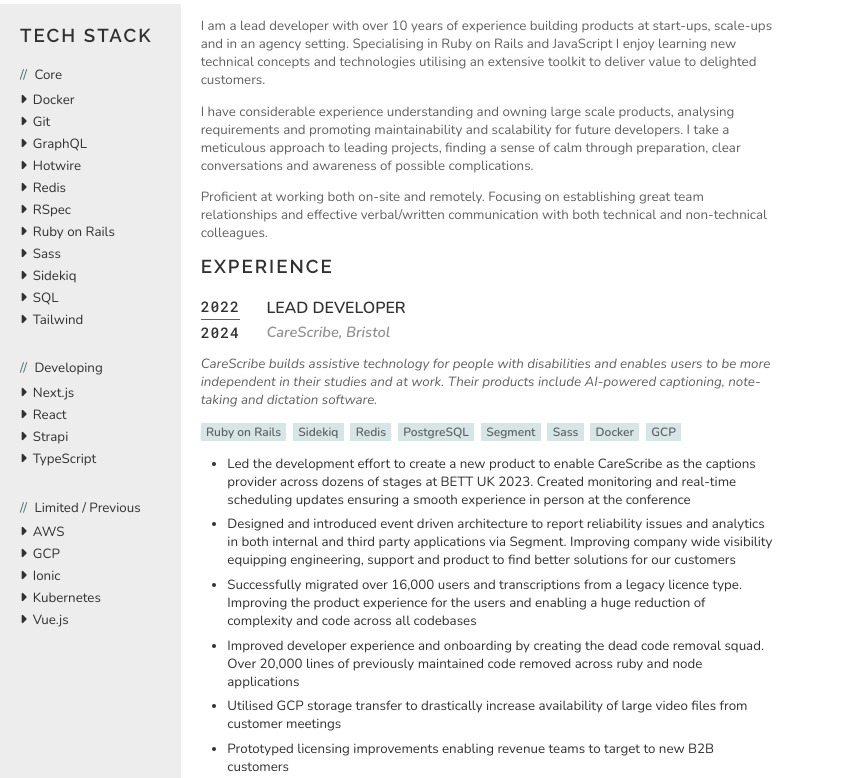
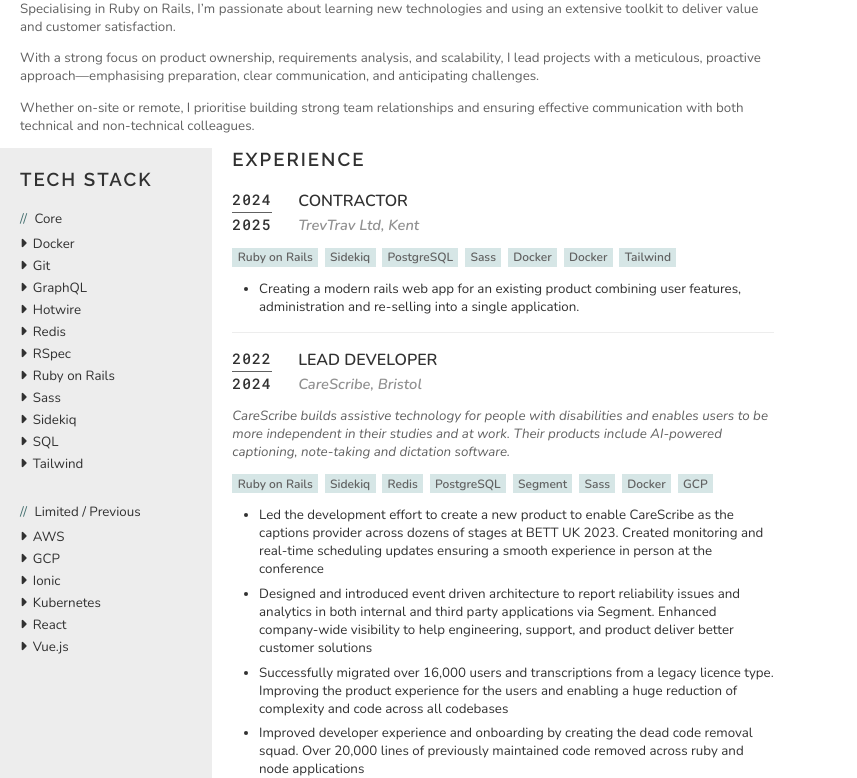
Before and after one commit to SteveFenn/cv, a plain HTML site: page index.html in a window 1280 px wide. Shown: the part 160-938 px from the top of the page, without its empty margins (0-857 px from the left). Drawn offline with nearby package versions, Linux system fonts and the light colour scheme.

Commit message:
Updates Jun 2025

```diff
--- a/index.html
+++ b/index.html
@@ -32,8 +32,8 @@
           <ul>
             <li title="email">
               <i class="fa fa-regular fa-envelope"></i>
-              <a href="mailto:hello@stevefenn.dev" class="u-email">
-                hello@stevefenn.dev
+              <a href="mailto:steve.fenn@trevtrav.com" class="u-email">
+                steve.fenn@trevtrav.com
               </a>
             </li>
             <li title="github">
@@ -48,12 +48,6 @@
                 stevefenn
               </a>
             </li>
-            <li title="website">
-              <i class="fa fa-solid fa-desktop"></i>
-              <a href="https://stevefenn.dev" rel="me self external" class="u-url">
-                stevefenn.dev
-              </a>
-            </li>
           </ul>
           <figcaption>
             <span class="p-fn p-name">
@@ -63,39 +57,84 @@
               Lead Developer
             </span>
             <span class="p-note">
-              Get in touch with me at hello@stevefenn.dev
+              Get in touch with me at steve.fenn@trevtrav.com
             </span>
           </figcaption>
         </figure>
       </aside>
     </header>
+    <section class="about-me p-summary">
+      <p>
+        I’m a Lead Developer with 10+ years of experience building high-quality products across startups, scale-ups, and agencies. Specialising in Ruby on Rails, I’m passionate about learning new technologies and using an extensive toolkit to deliver value and customer satisfaction.
+      </p>
+      <p>
+        With a strong focus on product ownership, requirements analysis, and scalability, I lead projects with a meticulous, proactive approach—emphasising preparation, clear communication, and anticipating challenges.
+      </p>
+      <p>
+        Whether on-site or remote, I prioritise building strong team relationships and ensuring effective communication with both technical and non-technical colleagues.
+      </p>
+    </section>
     <main>
       <div class="content">
-        <section class="about-me p-summary">
-          <p>
-            I am a lead developer with over 10 years of experience building products at start-ups,
-            scale-ups and in an agency setting. Specialising in Ruby on Rails and JavaScript I
-            enjoy learning new technical concepts and technologies utilising an extensive toolkit
-            to deliver value to delighted customers.
-          </p>
-          <p>
-            I have considerable experience understanding and owning large scale products, analysing
-            requirements and promoting maintainability and scalability for future developers. I
-            take a meticulous approach to leading projects, finding a sense of calm through
-            preparation, clear conversations and awareness of possible complications.
-          </p>
-          <p>
-            Proficient at working both on-site and remotely. Focusing on establishing great
-            team relationships and effective verbal/written communication with both technical
-            and non-technical colleagues.
-          </p>
-        </section>
         <section>
           <header>
             <h3>Experience</h3>
           </header>
           <div>
             <ul class="experience">
+              <li class="p-experience h-event">
+                <div class="experience-heading" style="padding-bottom: 1rem;">
+                  <div class="experience-date">
+                    <time datetime="2024-11-01" class="dt-start">
+                      2024
+                    </time>
+                    <time datetime="2025-04-01" class="dt-end">
+                      2025
+                    </time>
+                  </div>
+                  <div class="experience-title">
+                    <span class="p-name">
+                      Contractor
+                    </span>
+                    <span class="p-location">
+                      TrevTrav Ltd, Kent
+                    </span>
+                  </div>
+                </div>
+                <div class="p-summary">
+                  <div class="tech-stack">
+                    <ul>
+                      <li>
+                        Ruby on Rails
+                      </li>
+                      <li>
+                        Sidekiq
+                      </li>
+                      <li>
+                        PostgreSQL
+                      </li>
+                      <li>
+                        Sass
+                      </li>
+                      <li>
+                        Docker
+                      </li>
+                      <li>
+                        Docker
+                      </li>
+                      <li>
+                        Tailwind
+                      </li>
+                    </ul>
+                  </div>
+                  <ul class="accomplishments">
+                    <li>
+                      Creating a modern rails web app for an existing product combining user features,
+                      administration and re-selling into a single application.
+                    </li>
+                  </ul>
+                </div>
+              </li>
               <li class="p-experience h-event">
                 <div class="experience-heading">
                   <div class="experience-date">
@@ -159,8 +198,7 @@
                     <li>
                       Designed and introduced event driven architecture to report reliability
                       issues and analytics in both internal and third party applications via
-                      Segment. Improving company wide visibility equipping engineering,
-                      support and product to find better solutions for our customers
+                      Segment. Enhanced company-wide visibility to help engineering, support, and product deliver better customer solutions
                     </li>
                     <li>
                       Successfully migrated over 16,000 users and transcriptions from a legacy
@@ -202,7 +240,7 @@
                     </span>
                   </div>
                 </div>
-                <div class="p-summary">
+                <div class="page-spacing p-summary">
                   <p class="description">
                     Immersive Labs is a gamified learning environment that creates live sandbox
                     environments to allow its customers to practise their ability to effectively
@@ -236,7 +274,7 @@
                       </li>
                     </ul>
                   </div>
-                  <div class="page-spacing">
+                  <div>
                     <ul class="accomplishments">
                       <li>
                         Leading the development of an internal tool used to expand the functionality
@@ -313,19 +351,13 @@
                   </div>
                   <ul class="accomplishments">
                     <li>
-                      Developed the first care leavers app, co-produced with young
-                      people across Bristol. The app is now used by local authorities
-                      across the UK providing information, advice and guidance,
-                      improving outcomes for their young people
+                      Developed the first care leavers app, co-produced with young people in Bristol, now used by UK local authorities to provide advice and guidance, improving outcomes
                     </li>
                     <li>
-                      Introduced agile development techniques, taking responsibility
-                      for the output of a small team of developers and designers
+                      Introduced agile development, leading a small team of developers and designers to ensure high-quality output
                     </li>
                     <li>
-                      Designed and created the tenanted front end templating system
-                      used to create a wide range of public sector solutions.
-                      Decreasing the development time and improving maintainability across the project
+                      Designed and built a reusable front-end templating system for public sector solutions, reducing development time and improving maintainability
                     </li>
                   </ul>
                 </div>
@@ -430,13 +462,10 @@
                   </div>
                   <ul class="accomplishments">
                     <li>
-                      Updating customer event calendars using Vue.js
+                      Creation of a Ruby on Rails / Vue.js websites for a wide range of customers
                     </li>
                     <li>
                       Responsible for weekly email builds for e-commerce clients
-                    </li>
-                    <li>
-                      Creation of a Ruby on Rails websites for a wide range of customers
                     </li>
                   </ul>
                 </div>
@@ -502,28 +531,6 @@
           </ul>
           <p>
             <span class="decoration">//</span>
-            Developing
-          </p>
-          <ul>
-            <li class="p-skill">
-              <i class="fa fa-solid fa-caret-right"></i>
-              Next.js
-            </li>
-            <li class="p-skill">
-              <i class="fa fa-solid fa-caret-right"></i>
-              React
-            </li>
-            <li class="p-skill">
-              <i class="fa fa-solid fa-caret-right"></i>
-              Strapi
-            </li>
-            <li class="p-skill">
-              <i class="fa fa-solid fa-caret-right"></i>
-              TypeScript
-            </li>
-          </ul>
-          <p>
-            <span class="decoration">//</span>
             Limited / Previous
           </p>
           <ul>
@@ -542,6 +549,10 @@
             <li class="p-skill">
               <i class="fa fa-solid fa-caret-right"></i>
               Kubernetes
+            </li>
+            <li class="p-skill">
+              <i class="fa fa-solid fa-caret-right"></i>
+              React
             </li>
             <li class="p-skill">
               <i class="fa fa-solid fa-caret-right"></i>
--- a/styles.css
+++ b/styles.css
@@ -116,6 +116,11 @@
 
   .about-me {
     color: #616161;
+    padding: 0 1.5rem;
+
+    p {
+      margin: 0 0 1rem 0;
+    }
   }
 
   .sidebar {
@@ -129,7 +134,7 @@
     .tech {
       background: #EDEDED;
       padding: 1.5rem;
-      min-height: calc(297mm - 17.25rem);
+      min-height: calc(297mm - 28.25rem);
 
       p {
         margin: 0;
@@ -249,8 +254,8 @@
 
     .experience {
       & > li {
-        padding-bottom: 1.5rem;
-        margin-bottom: 1.5rem;
+        padding-bottom: 1.2rem;
+        margin-bottom: 1.2rem;
         border-bottom: 1px solid #EDEDED;
 
         .experience-heading {
@@ -342,7 +347,7 @@
     }
 
     .page-spacing {
-      padding-top: 2rem;
+      padding-top: 1rem;
     }
   }
 
```
